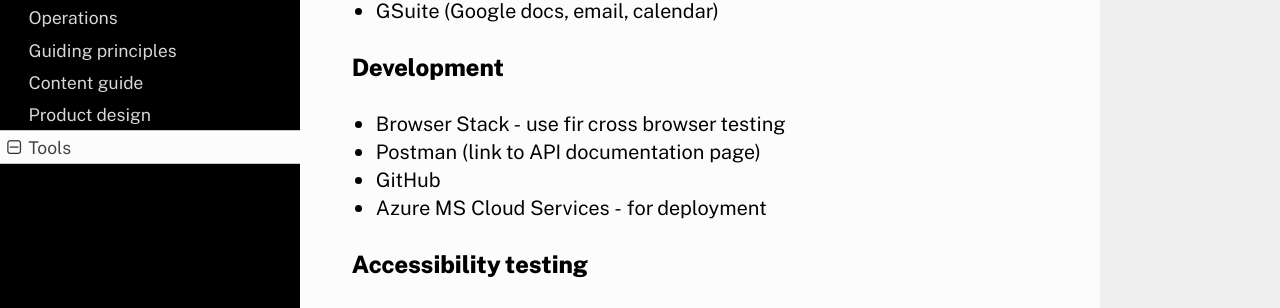
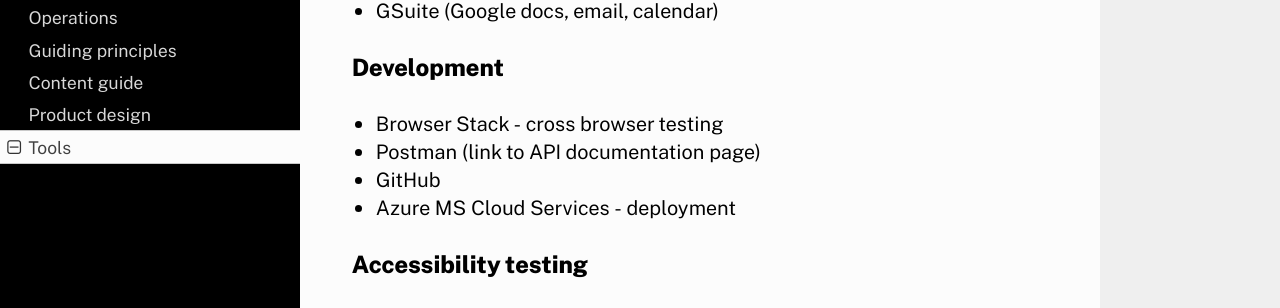
Before and after one commit to cagov/handbook-cadotgov, an MkDocs documentation site: the page built from docs/tools.md, in a window 1280 px wide and 1082 px high. Shown: the part 168-476 px from the top of the window. Built offline with MkDocs 1.6.1, drawn with Linux system fonts in a browser that asks for light colours; nearby versions of some CDN libraries; old or Windows-style settings are respelled for this version of MkDocs.

Commit message:
Update tools.md

```diff
--- a/docs/tools.md
+++ b/docs/tools.md
@@ -2,10 +2,10 @@
   * GSuite (Google docs, email, calendar)
 
 ## Development
-  * Browser Stack - use fir cross browser testing
+  * Browser Stack - cross browser testing
   * Postman (link to API documentation page)
   * GitHub
-  * Azure MS Cloud Services - for deployment
+  * Azure MS Cloud Services - deployment
 
 ## Accessibility testing
   * Lighthouse - performance, accessibility and SEO
```
